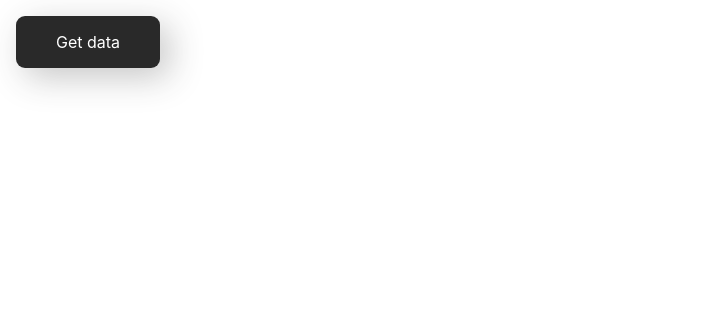
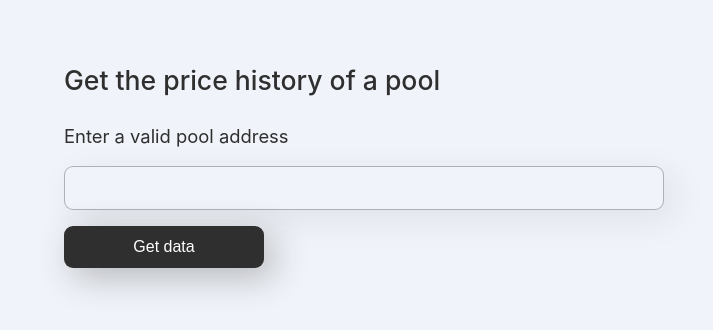
Before and after one commit to JCcastagne/react-graph-ql, a React (Create React App) app: page / in a window 1280 px wide. Shown: the top 330 px of the page, without its empty margins (0-713 px from the left). Built offline with nearby package versions, Linux system fonts and the light colour scheme.

Commit message:
Complete building fetching functionality.
Now fetches data and displays it as a list. Error handling included.

```diff
--- a/src/App.css
+++ b/src/App.css
@@ -48,15 +48,53 @@ h6 {
   font-weight: 400;
 }
 
+body {
+  background-color: #f0f3f9;
+  color: #2f2f30;
+}
+
+.App,
+form {
+  display: flex;
+  flex-direction: column;
+}
+
+h1 {
+  font-size: 1.66em;
+  margin: 0 0 1em 0;
+  font-weight: 500;
+}
+
+form label {
+  font-size: 1.15em;
+  margin: 0.15em 0;
+}
+
+input {
+  background-color: #f0f3f9;
+  border: #f0f3f9;
+  font-size: 1em;
+  border: 1px solid #2f2f3055;
+  box-shadow: 9px 9px 34px #2f2f3016;
+  border-radius: 9px;
+  margin: 1em 0 1em;
+  padding: 0.75em;
+  max-width: 600px;
+}
+
 .button {
+  display: inline-block;
   color: white;
-  background-color: rgb(41, 41, 41);
-  padding: 0.5em 2em;
+  background-color: #2f2f30;
+  padding: 0.25em 2em;
   border-radius: 9px;
   width: auto;
   display: flex;
   display: inline-block;
-  box-shadow: 9px 9px 34px rgba(50, 50, 50, 0.28);
+  box-shadow: 9px 9px 34px #2f2f304d;
+  font-size: 1em;
+  border: none;
+  max-width: 200px;
 }
 
 ul li {
@@ -64,13 +102,19 @@ ul li {
 }
 
 body {
-  margin: 1em 1.5em 1em 1em;
+  margin: 4em;
+}
+
+h2 {
+  font-size: 1.15em;
+  margin: 3em 0 1em;
+  font-weight: 600;
 }
 
 li {
   margin: 1em 0;
   padding: 0.25em;
-  border: 1px solid rgba(0, 0, 0, 0.42);
+  border: 1px solid #2f2f3055;
   border-radius: 9px;
 }
 
--- a/src/App.js
+++ b/src/App.js
@@ -3,32 +3,51 @@ import './App.css'
 
 let endpoint = `https://api.thegraph.com/subgraphs/name/uniswap/uniswap-v3`
 
-let graphQuery = `
+function App () {
+  // useEffect(() => {}, [])
+  const [chartData, setChartData] = useState()
+  const [contractAddress, setContractAddress] = useState(
+    '0x8ad599c3a0ff1de082011efddc58f1908eb6e6d8'
+  )
+
+  let graphQuery = `
 {
-  pool(id: "0x8ad599c3a0ff1de082011efddc58f1908eb6e6d8") {
-    poolHourData(orderBy: periodStartUnix) {
+  pool(id: "${contractAddress}") {
+    poolHourData(orderBy: periodStartUnix, orderDirection: desc) {
       token0Price
       token1Price
       periodStartUnix
     }
+    token0 {
+      symbol
+    }
+    token1 {
+      symbol
+    }
   }
 }
-`
 
-function App () {
-  // useEffect(() => {}, [])
-  const [chartData, setChartData] = useState()
+  `
 
   function getData () {
     console.log('received clicked')
+
     fetch(endpoint, {
       method: 'POST',
       headers: { 'Content-Type': 'application/json' },
       body: JSON.stringify({ query: graphQuery })
     })
       .then(response => response.json())
-      .then(data => setChartData(data))
-      .catch(err => console.log(err))
+      .then(data => {
+        if (!data.pool) {
+          alert('Please enter a valid pool/pair address')
+        } else {
+          setChartData(data)
+        }
+      })
+      .catch(err => {
+        console.log(err)
+      })
   }
 
   function unixTimeConverter (unixTime) {
@@ -40,11 +59,40 @@ function App () {
   //   chartData && console.log(chartData.data.pool.poolHourData)
   // }, [chartData])
 
+  // useEffect(() => {
+  //   console.log(graphQuery)
+  // }, [graphQuery])
+
   return (
     <div className='App'>
-      <div className='button' onClick={() => getData()}>
-        <p>Get data</p>
-      </div>
+      <h1>Get the price history of a pool</h1>
+
+      <form>
+        <label>Enter a valid pool address</label>
+        <input
+          type='text'
+          name='poolAddress'
+          onChange={e => {
+            setContractAddress(e.target.value.toLowerCase())
+          }}
+        />
+
+        <button
+          className='button'
+          onClick={e => {
+            e.preventDefault()
+            getData()
+          }}
+        >
+          <p>Get data</p>
+        </button>
+      </form>
+
+      <h2>
+        {chartData &&
+          `${chartData && chartData.data.pool.token0.symbol} VS ${chartData &&
+            chartData.data.pool.token1.symbol}`}
+      </h2>
 
       <ul>
         {chartData &&
```
